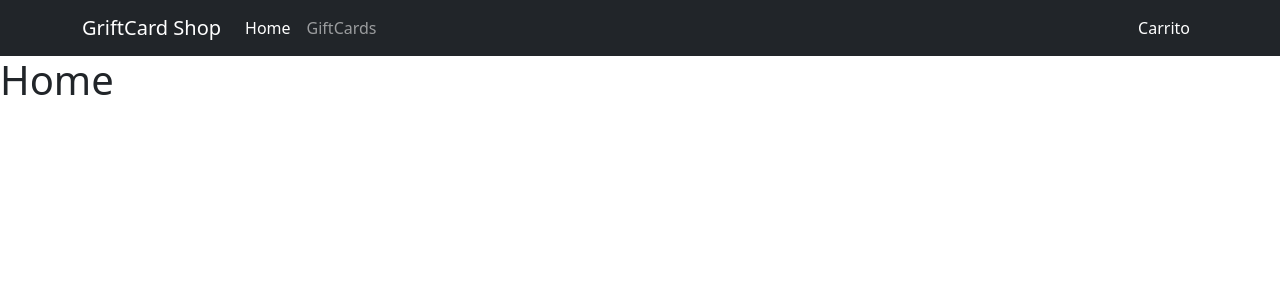
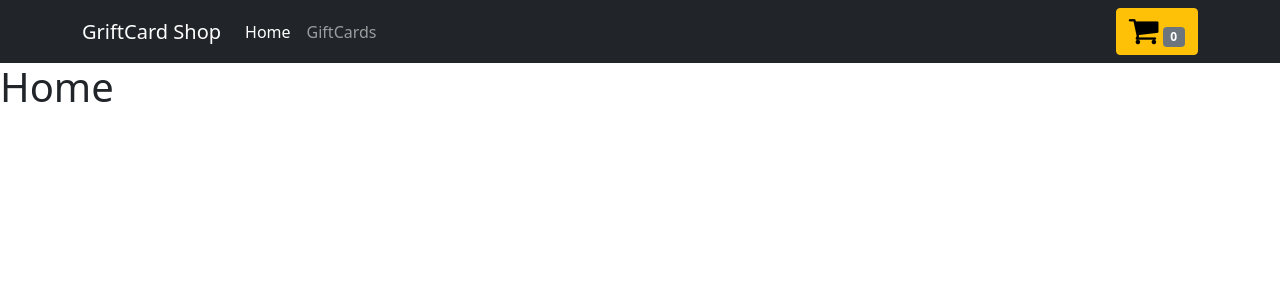
Before and after one commit to pmarino2013/giftcard-app, a React (Create React App) app: page / in a window 1280 px wide. Shown: the top 300 px of the page. Built offline with nearby package versions, Linux system fonts and the light colour scheme.

Commit message:
Agregando boton de carrito y modelo de giftcard

```diff
--- /dev/null
+++ b/src/components/GiftCard.jsx
@@ -0,0 +1,25 @@
+import React from "react";
+
+const GiftCard = () => {
+  const imagen =
+    "https://http2.mlstatic.com/D_NQ_NP_617413-MLA44837227390_022021-V.jpg";
+  return (
+    <div className="col col-md-3">
+      <div className="card">
+        <img src={imagen} className="card-img-top" alt="..." />
+        <div className="card-body">
+          <h5 className="card-title">Prime video</h5>
+          {/* <p className="card-text">
+            Some quick example text to build on the card title and make up the
+            bulk of the card's content.
+          </p> */}
+          <div className="d-grid gap-2">
+            <button className="btn btn-warning">Agregar</button>
+          </div>
+        </div>
+      </div>
+    </div>
+  );
+};
+
+export default GiftCard;
--- a/src/components/Menu.jsx
+++ b/src/components/Menu.jsx
@@ -32,14 +32,18 @@ const Menu = () => {
         </Navbar.Collapse>
         <Navbar.Collapse className=" justify-content-end">
           <Nav>
-            <NavLink
+            <button type="button" className="btn btn-warning">
+              <i className="fa fa-shopping-cart fa-2x" aria-hidden="true"></i>{" "}
+              <span className="badge bg-secondary">0</span>
+            </button>
+            {/* <NavLink
               activeClassName="active"
               className="nav-item nav-link"
               exact
               to="/"
             >
-              Carrito
-            </NavLink>
+              <i className="fa fa-shopping-cart fa-2x" aria-hidden="true"></i>
+            </NavLink> */}
           </Nav>
         </Navbar.Collapse>
       </Container>
--- a/src/pages/GiftCards.jsx
+++ b/src/pages/GiftCards.jsx
@@ -1,4 +1,5 @@
 import React from "react";
+import GiftCard from "../components/GiftCard";
 // import Menu from "../components/Menu";
 const GiftCards = () => {
   return (
@@ -11,6 +12,9 @@ const GiftCards = () => {
             <hr />
           </div>
         </div>
+        <div className="row">
+          <GiftCard />
+        </div>
       </div>
     </>
   );
```
